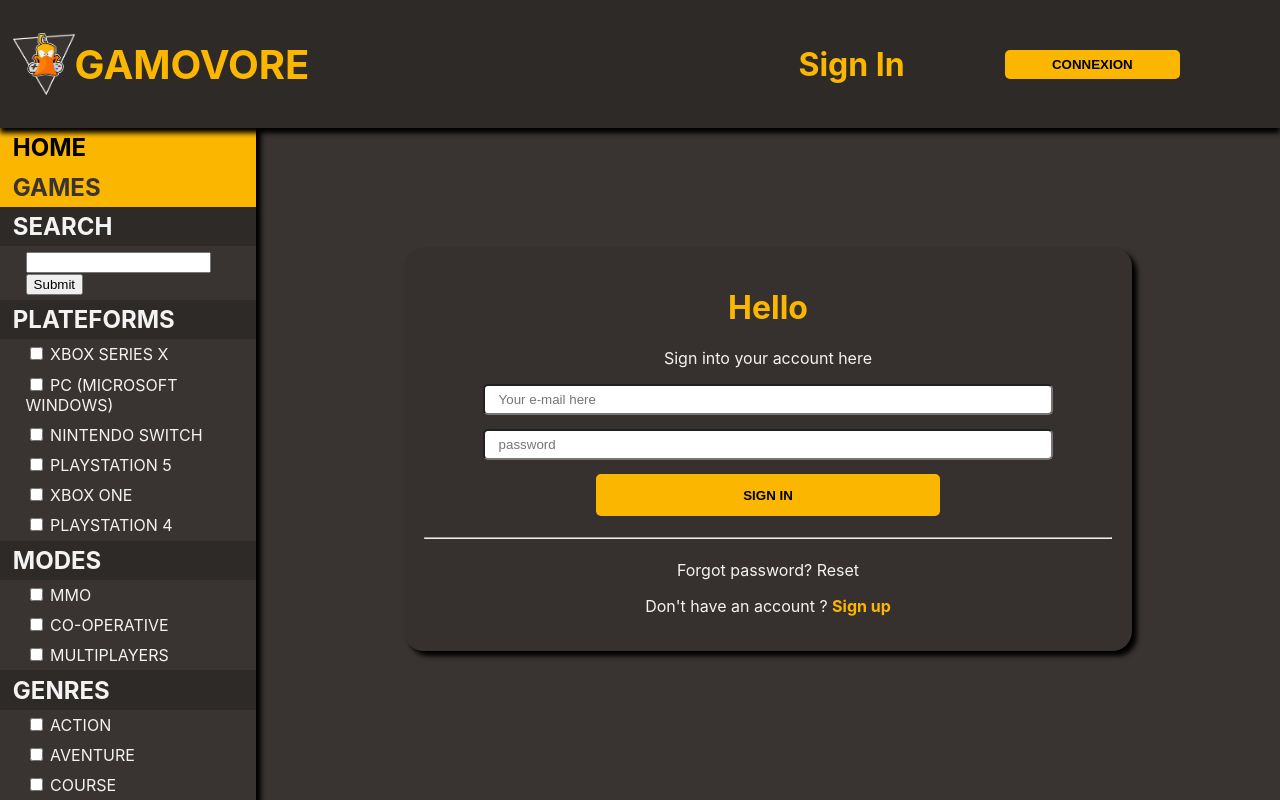
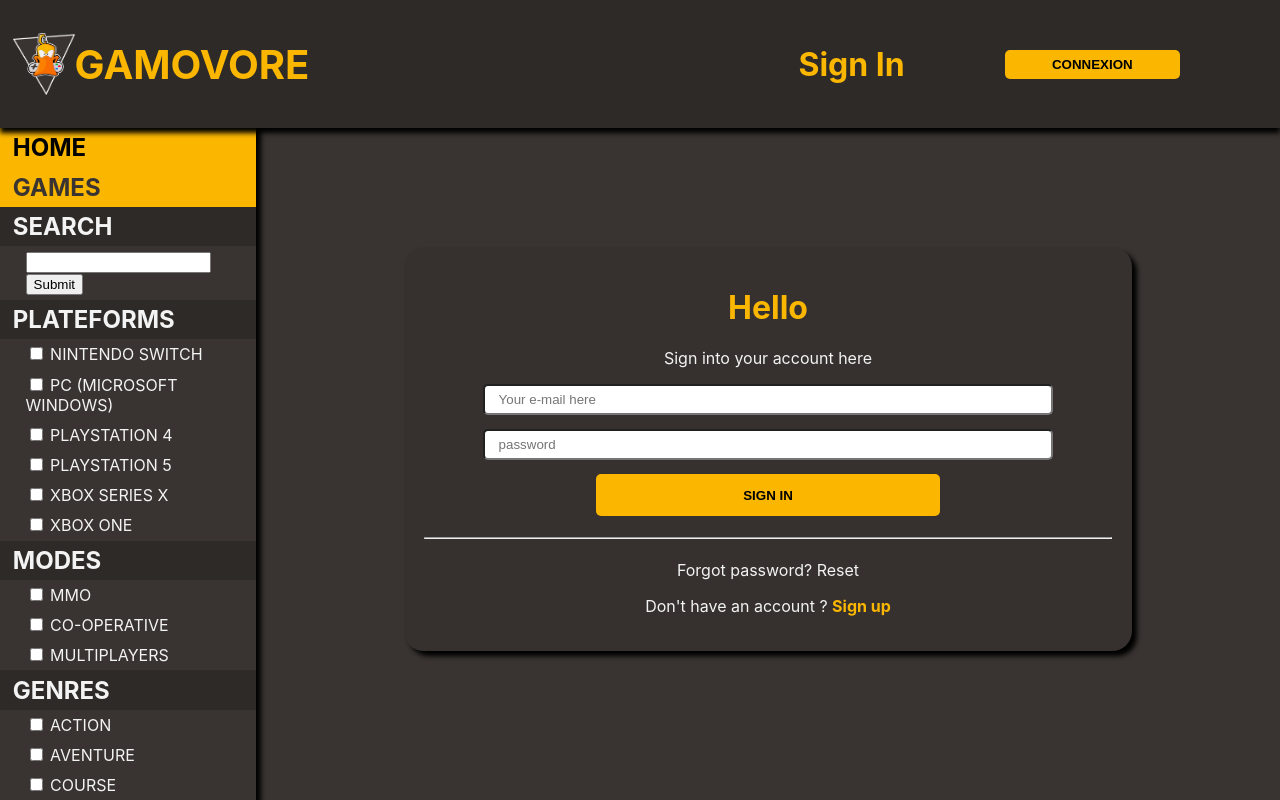
Before and after one commit to WildCodeSchool/Lyon-js-202005-project-gamovore, a React (Create React App) app: page /sign-in in a window 1280 px wide. Shown: the top 800 px of the page. Built offline with nearby package versions, Linux system fonts and the light colour scheme; no server answers.

Commit message:
YES. Filters work for platform.

```diff
--- a/src/components/SearchBar.js
+++ b/src/components/SearchBar.js
@@ -17,7 +17,7 @@ const SearchBar = () => {
   const inputToRequest = (string) =>
     "search " +
     `"${string}"; ` +
-    "fields name, summary, cover.url, genres.name, platforms.platform_logo.url ,platforms.name, themes.name, game_modes.name  ; limit 20; where ;";
+    "fields name, summary, cover.url, genres.name, platforms.platform_logo.url ,platforms.name, themes.name, game_modes.name  ; limit 20;";
 
   return (
     <form onSubmit={onSubmit}>
--- a/src/containers/Sidebar.js
+++ b/src/containers/Sidebar.js
@@ -1,5 +1,6 @@
 import React, { useContext } from "react";
 import { FilterContext } from "../context/FilterContext";
+import { GameListContext } from "../context/GameListContext";
 import SidebarMenu from "../style/SidebarMenu";
 import SidebarSubMenu from "../style/SidebarSubMenu";
 import SidebarItemMenu from "../style/SidebarItemMenu";
@@ -7,25 +8,35 @@ import Linked from "../style/Linked";
 import Searchbar from "../components/SearchBar";
 
 const Sidebar = () => {
+  const { data, setData } = useContext(GameListContext);
   const { selectedFilters, setFilters } = useContext(FilterContext);
+  const defaultCall =
+    "fields name, summary, cover.url, genres.name, platforms.platform_logo.url ,platforms.name, themes.name, game_modes.name  ; limit 50; where total_rating_count>=80;";
+  const filteredSearch = `fields name, summary, cover.url, genres.name, platforms.platform_logo.url ,platforms.name, themes.name, game_modes.name  ; limit 100; where release_dates.platform=(${selectedFilters});`;
+  setData(filteredSearch);
 
   const platforms = [
+    { id: 130, name: "Nintendo Switch" },
+    { id: 6, name: "PC (Microsoft Windows)" },
+    { id: 48, name: "PlayStation 4" },
+    { id: 167, name: "PlayStation 5" },
     { id: 169, name: "Xbox Series X" },
-    { id: 6, name: "PC (Microsoft Windows)" },
-    { id: 130, name: "Nintendo Switch" },
-    { id: 167, name: "PlayStation 5" },
     { id: 49, name: "Xbox One" },
-    { id: 48, name: "PlayStation 4" },
   ];
 
-  const handleToggle = (e) => {
-    if (e.target.checked) {
-      setFilters((selectedFilters) => [...selectedFilters, e.target.id]);
+  const handleToggle = (event) => {
+    event.persist();
+    if (event.target.checked) {
+      setFilters((selectedFilters) => [...selectedFilters, event.target.id]);
     } else {
-      const removedFilter = selectedFilters.filter(
-        (filter) => filter !== e.target.id
-      );
-      setFilters(removedFilter);
+      if (selectedFilters.length === 1) {
+        setData(defaultCall);
+      } else {
+        const removedFilter = selectedFilters.filter(
+          (filter) => filter !== event.target.id
+        );
+        setFilters(removedFilter);
+      }
     }
   };
 
```
Also changed, not shown: src/components/Filter.js (deleted, +0 -13 lines).
